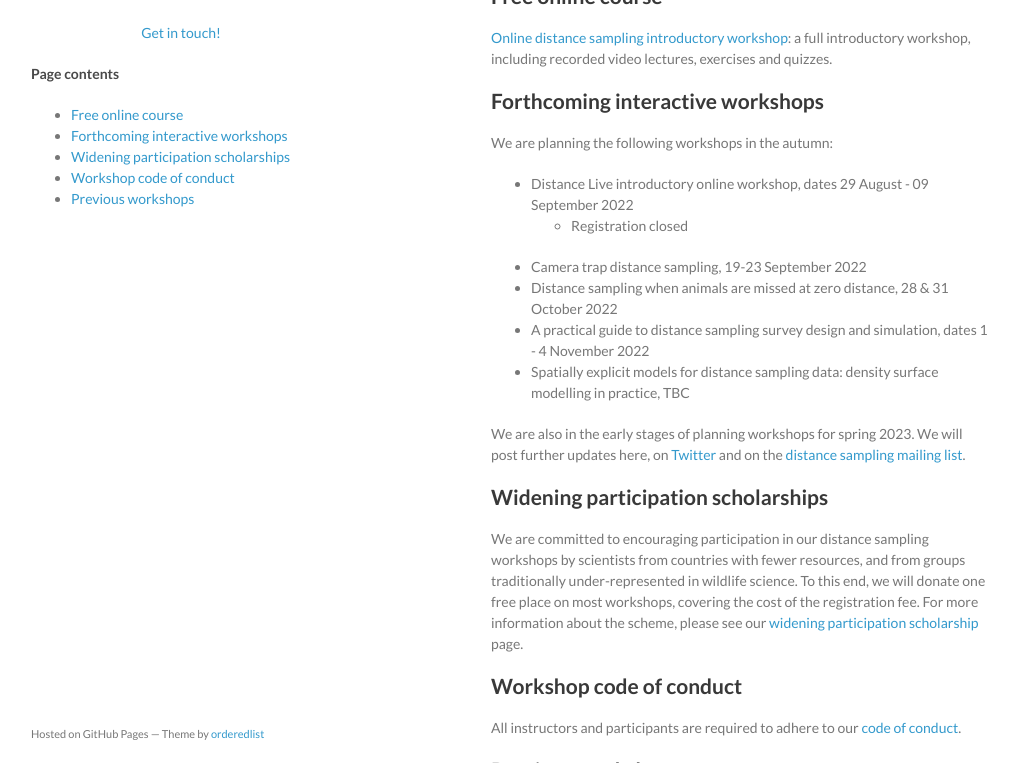
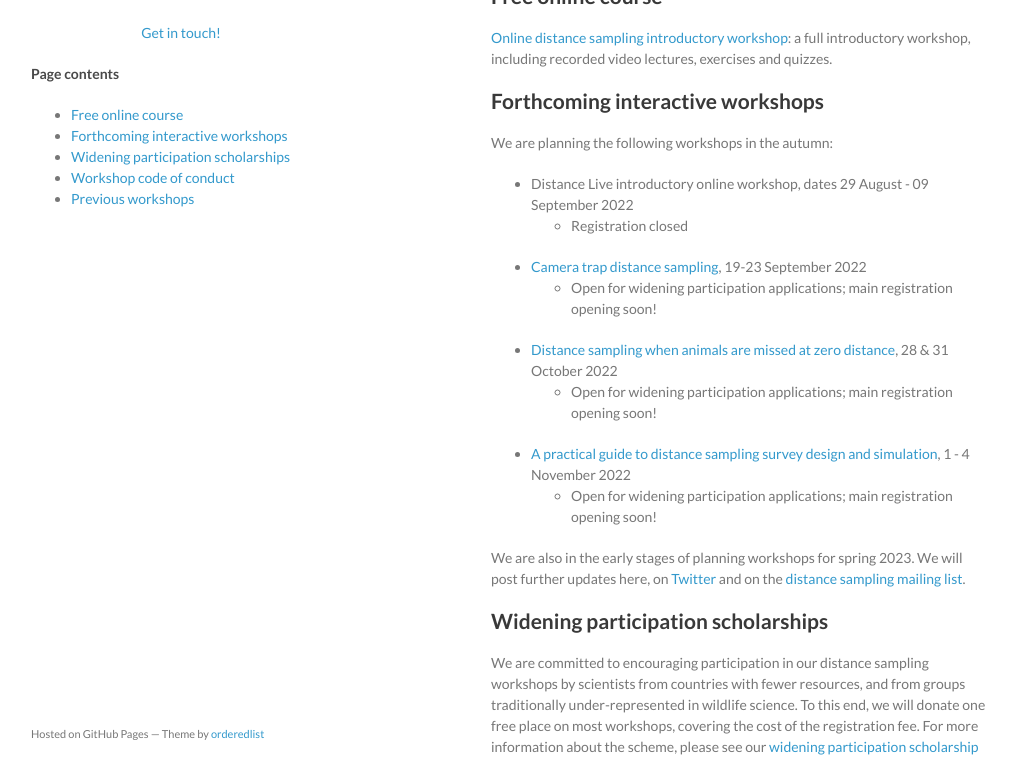
Before and after one commit to distanceworkshops/distanceworkshops.github.io, a Jekyll site: the page built from index.md, in a window 1280 px wide and 900 px high, cut to the strip 137-900 px from the top of the window. Shown: the whole strip, without its empty margins (129-1145 px from the left). Built offline with Jekyll 4.4.1, drawn with Linux system fonts in a browser that asks for light colours.

Commit message:
Links to summer workshop web pages.

```diff
--- a/index.md
+++ b/index.md
@@ -17,10 +17,12 @@ We are planning the following workshops in the autumn:
 
 - Distance Live introductory online workshop, dates 29 August - 09 September 2022
   - Registration closed
-- Camera trap distance sampling, 19-23 September 2022
-- Distance sampling when animals are missed at zero distance, 28 & 31 October 2022
-- A practical guide to distance sampling survey design and simulation, dates 1 - 4 November 2022
-- Spatially explicit models for distance sampling data: density surface modelling in practice, TBC
+- [Camera trap distance sampling](ctds-sept-2022), 19-23 September 2022
+  - Open for widening participation applications; main registration opening soon!
+- [Distance sampling when animals are missed at zero distance](mrds-oct-2022), 28 & 31 October 2022
+  - Open for widening participation applications; main registration opening soon!
+- [A practical guide to distance sampling survey design and simulation](design-nov-2022), 1 - 4 November 2022
+  - Open for widening participation applications; main registration opening soon!
 
 We are also in the early stages of planning workshops for spring 2023.  We will post further updates here, on [Twitter](http://twitter.com/distancesamp) and on the [distance sampling mailing list](https://groups.google.com/forum/#!forum/distance-sampling).
 
```
